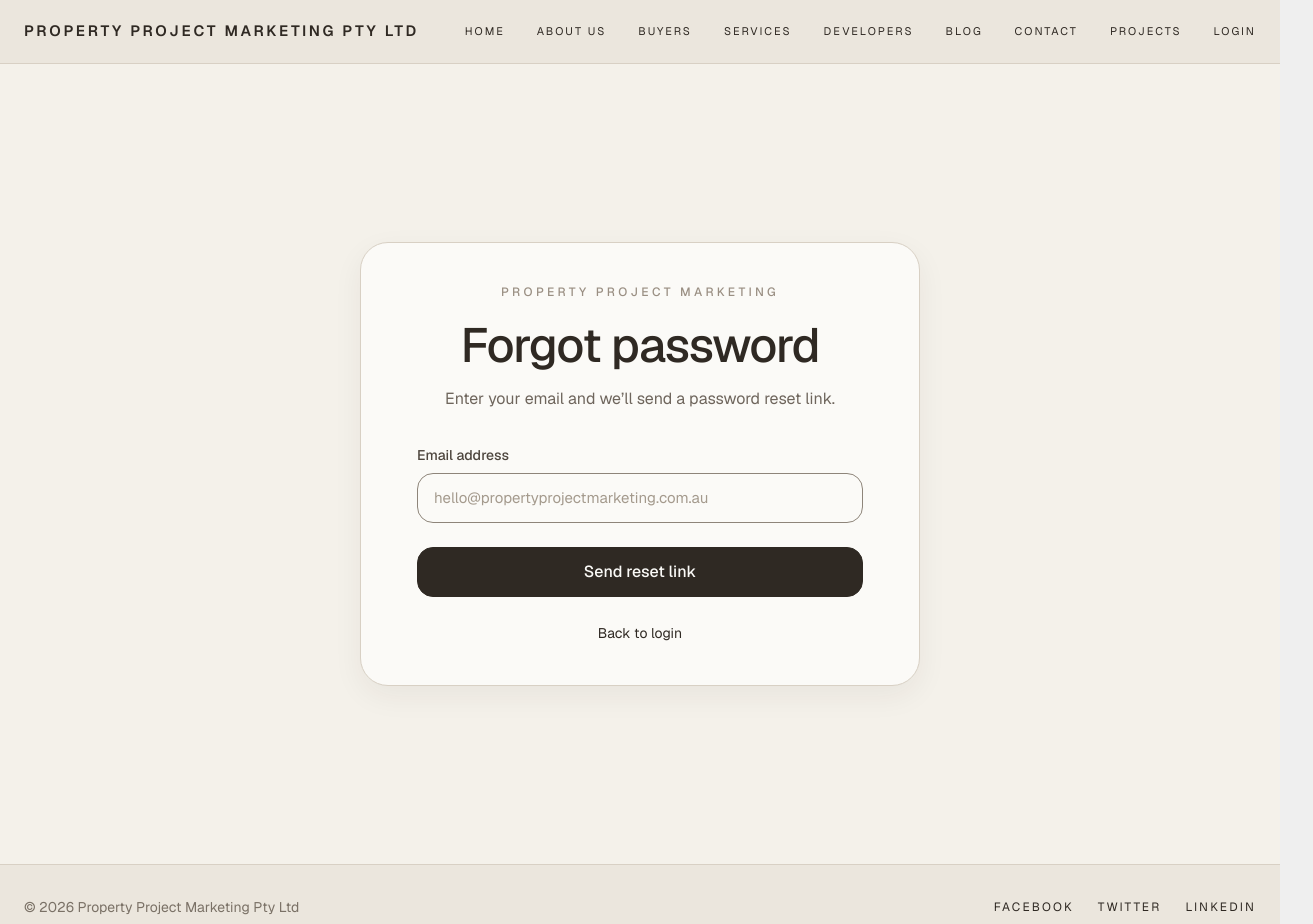
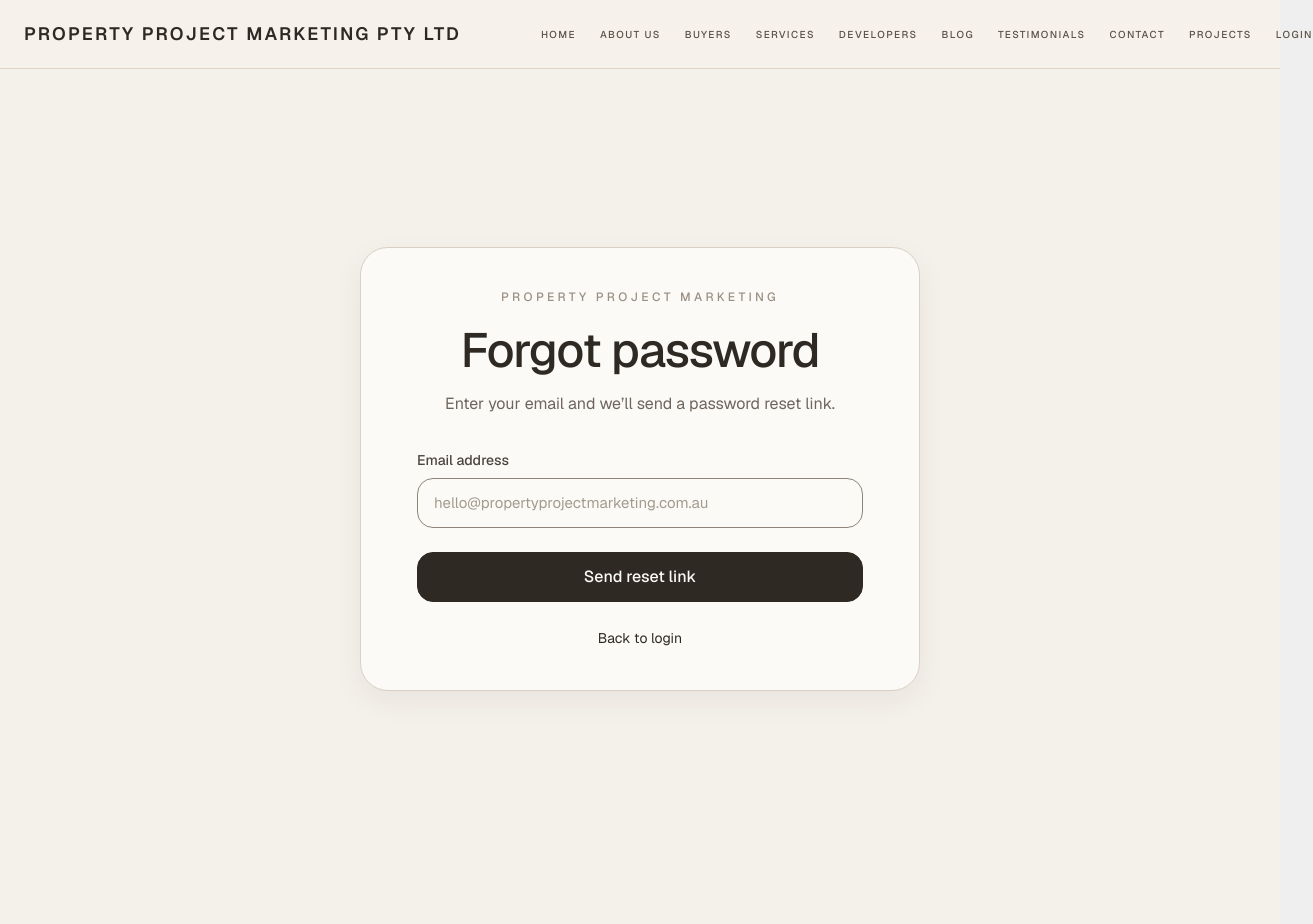
Before and after one commit to nedgerrard-ctrl/Propertied, a Next.js app: page /forgot-password in a window 1280 px wide. Shown: the top 924 px of the page, 1313 px wide, since content can reach past the window. Built offline with nearby package versions, Linux system fonts and the light colour scheme.

Commit message:
refactor to use navbar and footer component

```diff
--- a/app/forgot-password/page.tsx
+++ b/app/forgot-password/page.tsx
@@ -2,6 +2,8 @@
 
 import Link from "next/link";
 import { useState } from "react";
+import Navbar from "../components/Navbar";
+import Footer from "../components/Footer";
 
 export default function ForgotPasswordPage() {
   const [email, setEmail] = useState("");
@@ -51,73 +53,7 @@
 
   return (
     <main className="min-h-screen bg-[#f4f1ea] text-[#2f2923]">
-      <header className="border-b border-[#d8d0c4] bg-[#ebe6dd]">
-        <div className="mx-auto flex max-w-7xl items-center justify-between px-6 py-5">
-          <Link
-            href="/"
-            className="text-[15px] font-semibold uppercase tracking-[0.18em] text-[#2f2923]"
-          >
-            Property Project Marketing Pty Ltd
-          </Link>
-
-          <nav className="hidden items-center gap-8 md:flex">
-            <Link
-              href="/"
-              className="text-[11px] uppercase tracking-[0.18em] text-[#6e655c] transition hover:text-[#2f2923]"
-            >
-              Home
-            </Link>
-            <Link
-              href="/about"
-              className="text-[11px] uppercase tracking-[0.18em] text-[#6e655c] transition hover:text-[#2f2923]"
-            >
-              About Us
-            </Link>
-            <Link
-              href="/buyers"
-              className="text-[11px] uppercase tracking-[0.18em] text-[#6e655c] transition hover:text-[#2f2923]"
-            >
-              Buyers
-            </Link>
-            <Link
-              href="/services"
-              className="text-[11px] uppercase tracking-[0.18em] text-[#6e655c] transition hover:text-[#2f2923]"
-            >
-              Services
-            </Link>
-            <Link
-              href="/developers"
-              className="text-[11px] uppercase tracking-[0.18em] text-[#6e655c] transition hover:text-[#2f2923]"
-            >
-              Developers
-            </Link>
-            <Link
-              href="/blog"
-              className="text-[11px] uppercase tracking-[0.18em] text-[#6e655c] transition hover:text-[#2f2923]"
-            >
-              Blog
-            </Link>
-            <Link
-              href="/contact"
-              className="text-[11px] uppercase tracking-[0.18em] text-[#6e655c] transition hover:text-[#2f2923]"
-            >
-              Contact
-            </Link>
-            <Link
-              href="/projects"
-              className="text-[11px] uppercase tracking-[0.18em] text-[#6e655c] transition hover:text-[#2f2923]"
-            >
-              Projects
-            </Link>
-            <Link
-              href="/login"
-              className="text-[11px] uppercase tracking-[0.18em] text-[#2f2923]"
-            >
-              Login
-            </Link>
-          </nav>
-        </div>
-      </header>
+      <Navbar />
       <section className="flex min-h-screen items-center justify-center px-6 py-14">
         <div className="w-full max-w-[560px] rounded-[28px] border border-[#d8d0c4] bg-[#fbfaf7] shadow-[0_10px_30px_rgba(47,41,35,0.06)]">
           <div className="px-8 pb-10 pt-10 sm:px-14">
@@ -200,34 +136,7 @@
           </div>
         </div>
       </section>
-      <footer className="border-t border-[#d8d0c4] bg-[#ebe6dd]">
-              <div className="mx-auto flex max-w-7xl flex-col items-center justify-between gap-4 px-6 py-8 text-center md:flex-row md:text-left">
-                <p className="text-sm text-[#7a7166]">
-                  © 2026 Property Project Marketing Pty Ltd
-                </p>
-
-                <div className="flex items-center gap-6">
-                  <Link
-                    href="#"
-                    className="text-[12px] uppercase tracking-[0.18em] text-[#7a7166] transition hover:text-[#2f2923]"
-                  >
-                    Facebook
-                  </Link>
-                  <Link
-                    href="#"
-                    className="text-[12px] uppercase tracking-[0.18em] text-[#7a7166] transition hover:text-[#2f2923]"
-                  >
-                    Twitter
-                  </Link>
-                  <Link
-                    href="#"
-                    className="text-[12px] uppercase tracking-[0.18em] text-[#7a7166] transition hover:text-[#2f2923]"
-                  >
-                    LinkedIn
-                  </Link>
-                </div>
-              </div>
-          </footer>
+      <Footer />
     </main>
   );
 }
```
